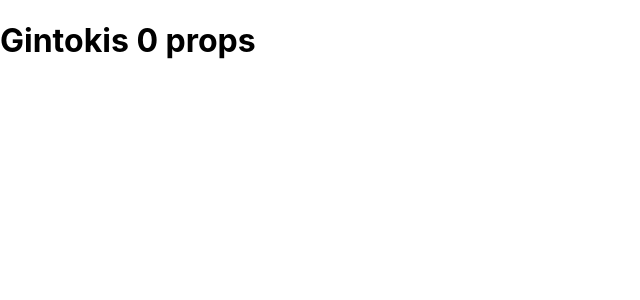
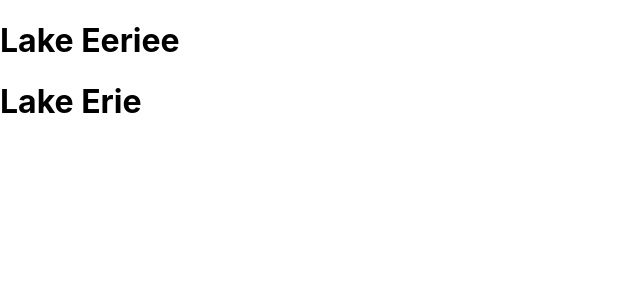
Before and after one commit to pjkboi/learningReact, a React (Create React App) app in the folder chapter1/: page / in a window 1280 px wide. Shown: the top 300 px of the page, without its empty margins (0-640 px from the left). Built offline with nearby package versions, Linux system fonts and the light colour scheme.

Commit message:
playing with components and props

```diff
--- a/chapter1/src/index.js
+++ b/chapter1/src/index.js
@@ -3,13 +3,19 @@
 import './index.css';
 import * as serviceWorker from './serviceWorker';
 
-function Hello (props) {
-  console.log(props)
-  return <h1>Gintokis {props.number} {props.propValue}</h1>
+function Lake ({name}){
+  return <h1>{name}</h1>
+}
+
+function App () {
+  return (<div>
+    <Lake name="Lake Eeriee" />
+    <Lake name="Lake Erie" />
+  </div>)
 }
 
 ReactDOM.render(
-  <Hello propValue="props" number={0}/>,
+  <App propValue="props" number={0}/>,
   document.getElementById('root')
 );
 
```
